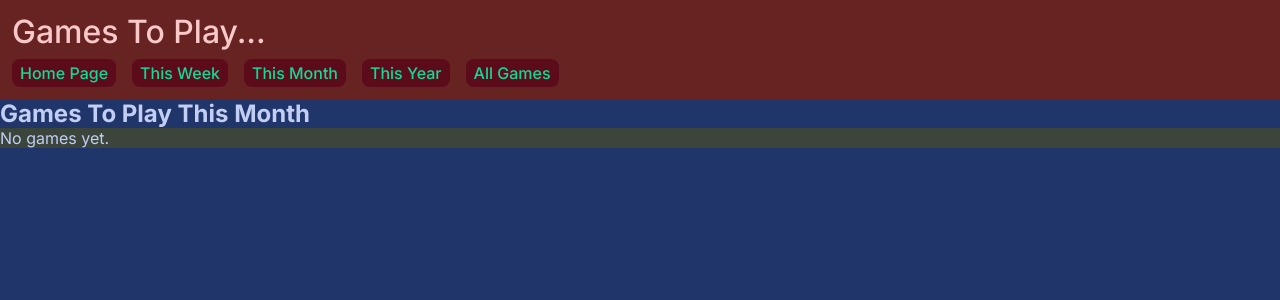
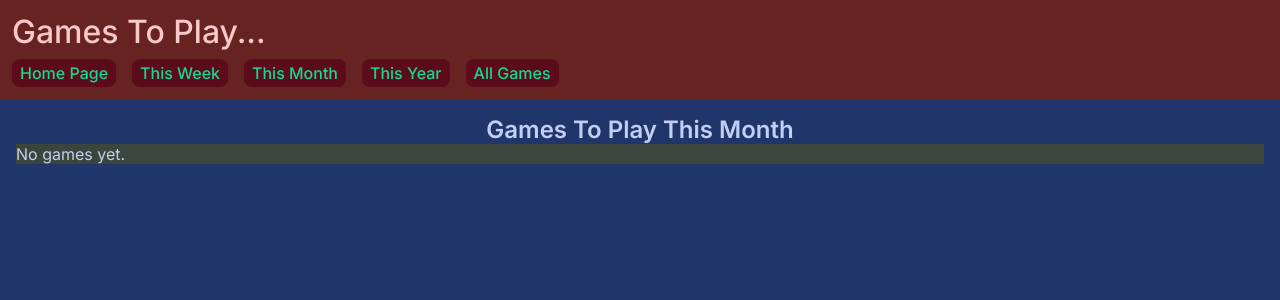
Before and after one commit to franco-ortega/to-do-games, a Next.js app: page /month in a window 1280 px wide. Shown: the top 300 px of the page. Built offline with nearby package versions, Linux system fonts and the light colour scheme.

Commit message:
add initial styles to GamesToPlay

```diff
--- /dev/null
+++ b/components/gamesToPlay/GamesToPlay.module.scss
@@ -0,0 +1,8 @@
+.GamesToPlay {
+  padding: 1rem;
+
+  h2 {
+    font-weight: 600;
+    text-align: center;
+  }
+}
--- a/components/gamesToPlay/GamesToPlay.tsx
+++ b/components/gamesToPlay/GamesToPlay.tsx
@@ -2,8 +2,9 @@
 
 import { useEffect, useState } from 'react';
 import { Game, GamesToPlay, TimeSpanOptions } from '../../utils/types';
+import { getGames } from '@/utils/localStorage';
 import GamesList from '../gamesList/GamesList';
-import { getGames } from '@/utils/localStorage';
+import styles from './GamesToPlay.module.scss';
 
 type Props = {
   timeSpan: TimeSpanOptions;
@@ -20,7 +21,7 @@ export default function GamesToPlay({ timeSpan }: Props): JSX.Element {
   }, [timeSpan]);
 
   return (
-    <main>
+    <main className={styles.GamesToPlay}>
       <h2>Games To Play This {timeSpan}</h2>
       <GamesList gamesList={gameStuff} />
     </main>
```
